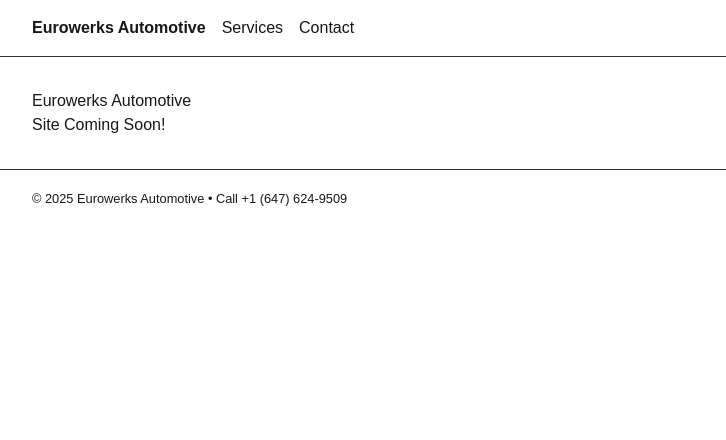
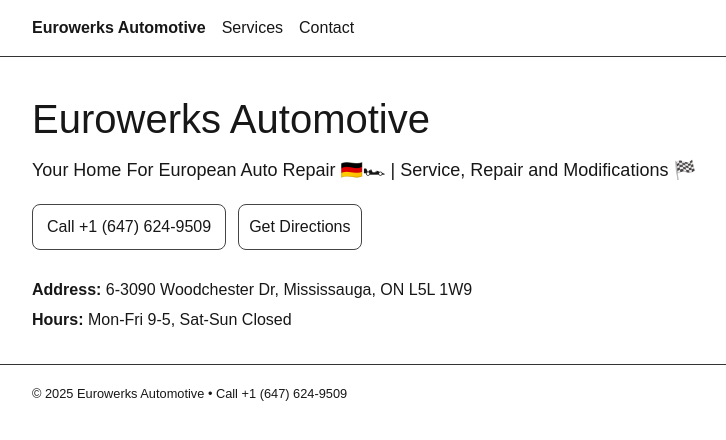
Before and after one commit to Sedy01/eurowerksauto-shop-site, a Next.js app: page / in a window 1280 px wide. Shown: the top 440 px of the page, without its empty margins (0-726 px from the left). Built offline with nearby package versions, Linux system fonts and the light colour scheme.

Commit message:
Added homepage hero with call and directions. (#3)

```diff
--- a/app/page.tsx
+++ b/app/page.tsx
@@ -1,8 +1,49 @@
+import { CONTACT, mapsUrl} from "./lib/contact";
+
 export default function Home() {
   return (
     <>
-      <h1>Eurowerks Automotive</h1>
-      <p>Site Coming Soon!</p>
+      <h1 style={{ fontSize: 40, marginBottom: 8}}>Eurowerks Automotive</h1>
+      <p style={{ fontSize: 18, marginTop: 0}}>
+        Your Home For European Auto Repair 🇩🇪🏎 | Service, Repair and Modifications 🏁
+        </p>
+
+        <div style={{ display: "flex", gap: 12, marginTop: 20, flexWrap: "wrap" }}>
+          <a
+            href={CONTACT.phoneHref}
+            style={{
+              padding: "10px 14px",
+              border: "1px solid #444",
+              borderRadius: 8,
+              textDecoration: "none",
+            }}
+          >
+            Call {CONTACT.phoneNumber}
+          </a>
+
+          <a
+            href={mapsUrl}
+            target="_blank"
+            rel="noopener noreferrer"
+            style={{
+              padding: "10px 10px",
+              border: "1px solid #444",
+              borderRadius: 8,
+              textDecoration: "none",
+            }}
+          >
+            Get Directions
+          </a>
+        </div>
+
+        <div style={{ marginTop: 28}}>
+          <p style={{ marginBottom: 6}}>
+            <strong>Address:</strong> {CONTACT.address}
+          </p>
+          <p style={{ marginTop: 0}}>
+            <strong>Hours:</strong> {CONTACT.hours}
+          </p>
+        </div>
     </>
   );
 }
```
